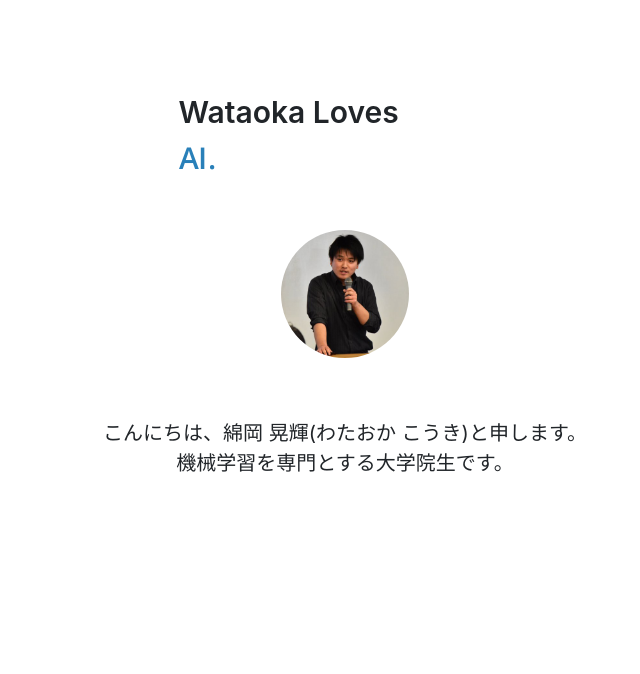
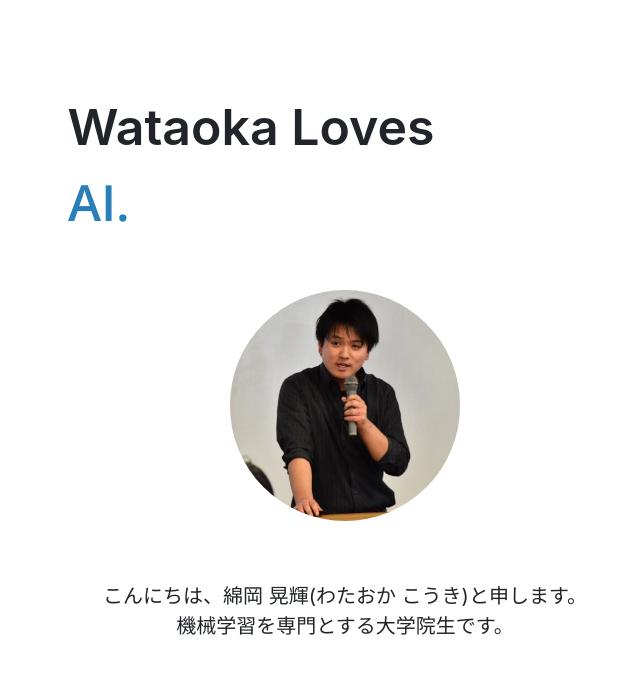
Before and after one commit to wataoka/wataoka.github.io, a Flask app: page / in a window 1280 px wide. Shown: the part 61-735 px from the top of the page, without its empty margins (295-935 px from the left). Run offline with Flask 2, Linux system fonts and the light colour scheme; some libraries are stand-ins or nearby versions.

Commit message:
style: loves-font

```diff
--- a/build/index.html
+++ b/build/index.html
@@ -49,6 +49,7 @@
 
 <div class="container">
     <div class="loves">
+      <div class="loves-wrap">
           <div class="loves-text">Wataoka</div>
           <div class="loves-text">Loves</div>
           <br>
@@ -58,6 +59,7 @@
             <span class="word pomegranate">python.</span>
             <span class="word green">Simple.</span>
             <span class="word brown">Cat.</span>
+          </div>
       </div>
     </div>
 
--- a/static/css/main.css
+++ b/static/css/main.css
@@ -125,7 +125,7 @@ table td {
   margin-left: auto;
   margin-right: auto; }
   .icon .icon-img {
-    width: 10vw;
+    width: 18vw;
     border-radius: 100vw;
     display: block;
     margin-left: auto;
@@ -263,8 +263,8 @@ table td {
 
 /* -------------------- Loves Animation -------------------- */
 .loves {
-  width: 30%;
-  font-size: 3rem;
+  width: 50%;
+  font-size: 5.0rem;
   font-weight: 600;
   display: block;
   margin-top: 5rem;
@@ -273,28 +273,27 @@ table td {
   margin-right: auto; }
   @media screen and (min-width: 0px) and (max-width: 320px) {
     .loves {
-      font-size: 3.0rem;
-      margin-left: 3.5rem; } }
+      font-size: 3.0rem; } }
   @media screen and (min-width: 321px) and (max-width: 375px) {
     .loves {
-      font-size: 3.4rem;
-      margin-left: 5.0rem; } }
+      font-size: 3.4rem; } }
   @media screen and (min-width: 376px) and (max-width: 414px) {
     .loves {
-      font-size: 4.0rem;
-      margin-left: 5.3rem; } }
+      font-size: 4.0rem; } }
   @media screen and (min-width: 415px) and (max-width: 768px) {
     .loves {
-      font-size: 4.8rem;
-      margin-left: 17.5rem; } }
+      font-size: 4.2rem; } }
   @media screen and (min-width: 769px) and (max-width: 1024px) {
     .loves {
-      font-size: 5.4rem;
-      margin-left: 27.5rem; } }
+      font-size: 4.8rem; } }
   @media screen and (min-width: 375px) and (max-width: 375px) and (min-height: 812px) and (max-height: 812px) {
     .loves {
-      font-size: 3.4rem;
-      margin-left: 5.0rem; } }
+      font-size: 3.4rem; } }
+  .loves .loves-wrap {
+    width: 100%;
+    display: inline-block;
+    margin-left: auto;
+    margin-right: auto; }
 
 .loves-text {
   display: inline-block;
--- a/static/scss/main.scss
+++ b/static/scss/main.scss
@@ -158,7 +158,7 @@ table td {
 
     .icon-img {
 
-        width: 10vw;
+        width: 18vw;
         border-radius: 100vw;
         display: block;
         margin-left: auto;
@@ -323,8 +323,8 @@ table td {
 
 .loves {
 
-    width: 30%;
-    font-size: 3rem;
+    width: 50%;
+    font-size: 5.0rem;
     font-weight: 600;
     display: block;
     margin-top: 5rem;
@@ -332,31 +332,32 @@ table td {
     margin-left: auto;
     margin-right: auto;
 
-
     @media screen and (min-width: 0px) and (max-width: $iphone5se-width) {
         font-size: 3.0rem;
-        margin-left: 3.5rem;
     }
     @media screen and (min-width: $iphone5se-width+1px) and (max-width: $iphone678-width) {
         font-size: 3.4rem;
-        margin-left: 5.0rem;
     }
     @media screen and (min-width: $iphone678-width+1px) and (max-width: $iphone678p-width) {
         font-size: 4.0rem;
-        margin-left: 5.3rem;
     }
     @media screen and (min-width: $iphone678p-width+1px) and (max-width: $ipad-width) {
-        font-size: 4.8rem;
-        margin-left: 17.5rem;
+        font-size: 4.2rem;
     }
     @media screen and (min-width: $ipad-width+1px) and (max-width: $ipadpro-width) {
-        font-size: 5.4rem;
-        margin-left: 27.5rem;
+        font-size: 4.8rem;
     }
     @media screen and (min-width: $iphonex-width) and (max-width: $iphonex-width) and (min-height: $iphonex-height) and (max-height: $iphonex-height) {
         font-size: 3.4rem;
-        margin-left: 5.0rem;
     }
+
+    .loves-wrap {
+        width: 100%;
+        display: inline-block;
+        margin-left: auto;
+        margin-right: auto;
+    }
+
 }
 
 .loves-text {
--- a/templates/home.html
+++ b/templates/home.html
@@ -3,6 +3,7 @@
 
 <div class="container">
     <div class="loves">
+      <div class="loves-wrap">
           <div class="loves-text">Wataoka</div>
           <div class="loves-text">Loves</div>
           <br>
@@ -12,6 +13,7 @@
             <span class="word pomegranate">python.</span>
             <span class="word green">Simple.</span>
             <span class="word brown">Cat.</span>
+          </div>
       </div>
     </div>
 
```
Also changed, not shown: build/static/css/main.css (+14 -15 lines), 3 other files. Lines whose indentation alone changed are shown as unchanged.
